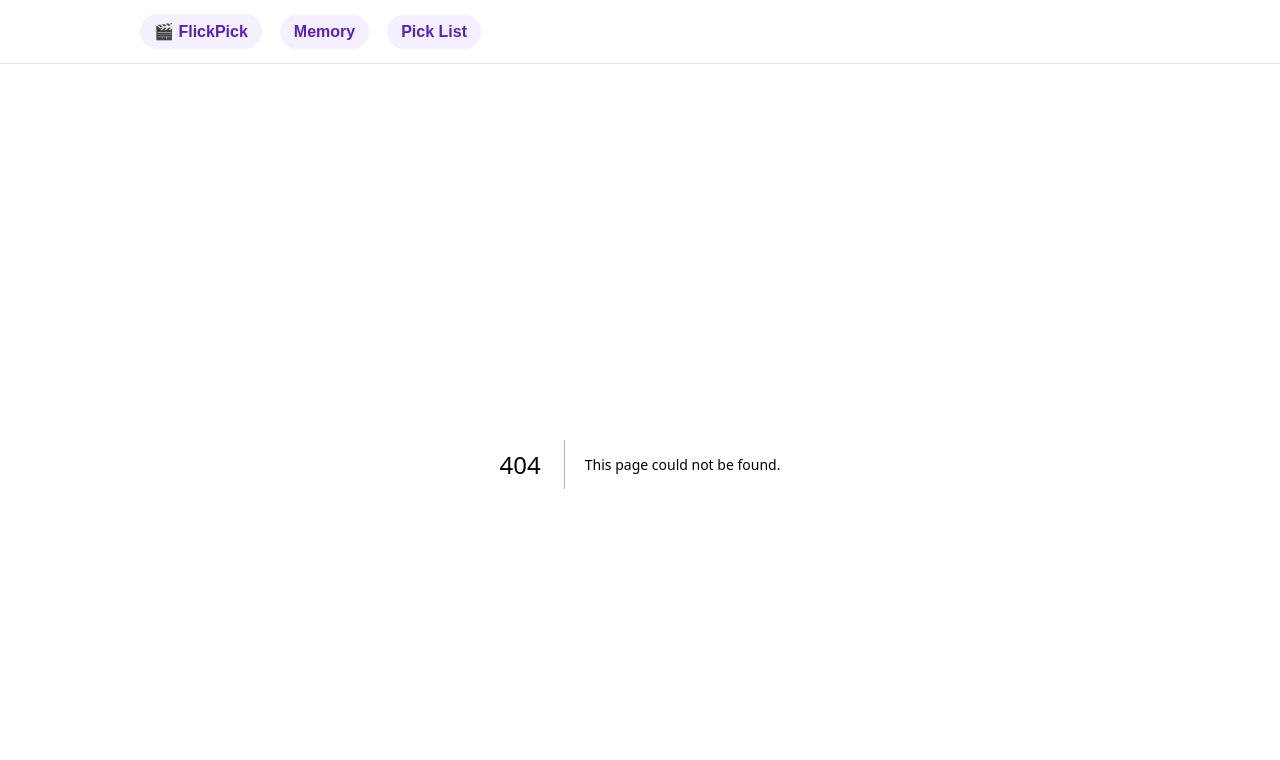
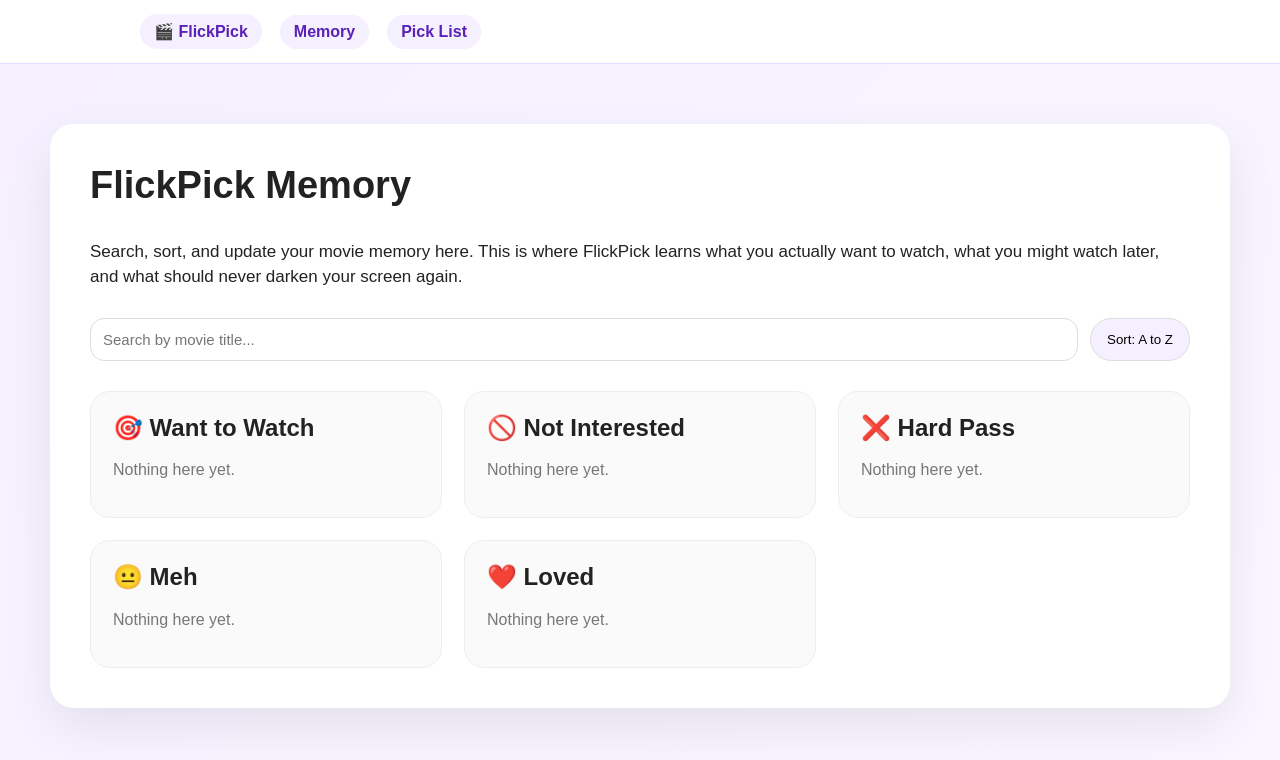
Before and after one commit to NatalieNigro/flickpick, a Next.js app: page /vault in a window 1280 px wide. Before the commit this address had no page. Shown: the top 760 px of the page. Built offline with nearby package versions, Linux system fonts and the light colour scheme.

Commit message:
Create page.js

```diff
--- /dev/null
+++ b/app/vault/page.js
@@ -0,0 +1,222 @@
+"use client";
+
+import { useEffect, useState } from "react";
+
+export default function MemoryPage() {
+  const [memory, setMemory] = useState([]);
+  const [searchTerm, setSearchTerm] = useState("");
+  const [sortAZ, setSortAZ] = useState(true);
+
+  const statuses = [
+    { key: "wantToWatch", label: "🎯 Want to Watch" },
+    { key: "notInterested", label: "🚫 Not Interested" },
+    { key: "hardPass", label: "❌ Hard Pass" },
+    { key: "meh", label: "😐 Meh" },
+    { key: "loved", label: "❤️ Loved" },
+  ];
+
+  useEffect(() => {
+    const savedMemory = localStorage.getItem("flickpickMemory");
+    const oldPreferences = localStorage.getItem("flickpickPreferences");
+
+    if (savedMemory) {
+      setMemory(JSON.parse(savedMemory));
+    }
+
+    if (!savedMemory && oldPreferences) {
+      const parsed = JSON.parse(oldPreferences);
+
+      const migratedMemory = [
+        ...(parsed.loved || []).map((movie) => ({ ...movie, status: "loved" })),
+        ...(parsed.hardPass || []).map((movie) => ({ ...movie, status: "hardPass" })),
+      ];
+
+      setMemory(migratedMemory);
+      localStorage.setItem("flickpickMemory", JSON.stringify(migratedMemory));
+    }
+  }, []);
+
+  function saveMemory(newMemory) {
+    setMemory(newMemory);
+    localStorage.setItem("flickpickMemory", JSON.stringify(newMemory));
+  }
+
+  function updateStatus(movie, newStatus) {
+    const isSameMovie = (m) => m.title === movie.title && m.year === movie.year;
+
+    const newMemory = memory.map((m) =>
+      isSameMovie(m) ? { ...m, status: newStatus } : m
+    );
+
+    saveMemory(newMemory);
+  }
+
+  function clearMovie(movie) {
+    const isSameMovie = (m) => m.title === movie.title && m.year === movie.year;
+
+    const newMemory = memory.filter((m) => !isSameMovie(m));
+
+    saveMemory(newMemory);
+  }
+
+  function getFilteredAndSortedMovies(statusKey) {
+    return memory
+      .filter((movie) => movie.status === statusKey)
+      .filter((movie) =>
+        movie.title.toLowerCase().includes(searchTerm.toLowerCase())
+      )
+      .sort((a, b) => {
+        if (sortAZ) {
+          return a.title.localeCompare(b.title);
+        }
+
+        return b.title.localeCompare(a.title);
+      });
+  }
+
+  function MovieMemoryCard({ movie }) {
+    return (
+      <div
+        style={{
+          padding: "16px",
+          borderRadius: "16px",
+          background: "white",
+          border: "1px solid #eee",
+          marginBottom: "12px",
+        }}
+      >
+        <div style={{ fontWeight: "700", marginBottom: "6px" }}>
+          {movie.title}
+        </div>
+
+        <div style={{ color: "#666", fontSize: "14px", marginBottom: "12px" }}>
+          {movie.year}
+        </div>
+
+        <select
+          value={movie.status}
+          onChange={(e) => updateStatus(movie, e.target.value)}
+          style={{
+            padding: "8px",
+            borderRadius: "10px",
+            border: "1px solid #ddd",
+            marginRight: "10px",
+          }}
+        >
+          {statuses.map((status) => (
+            <option key={status.key} value={status.key}>
+              {status.label}
+            </option>
+          ))}
+        </select>
+
+        <button onClick={() => clearMovie(movie)}>
+          Clear
+        </button>
+      </div>
+    );
+  }
+
+  return (
+    <main
+      style={{
+        minHeight: "100vh",
+        padding: "60px 24px",
+        background: "linear-gradient(135deg, #f5f0ff, #faf7ff)",
+        color: "#222",
+      }}
+    >
+      <section
+        style={{
+          maxWidth: "1100px",
+          margin: "0 auto",
+          background: "white",
+          borderRadius: "24px",
+          padding: "40px",
+          boxShadow: "0 20px 50px rgba(0,0,0,0.08)",
+        }}
+      >
+        <h1 style={{ fontSize: "38px", marginTop: 0 }}>FlickPick Memory</h1>
+
+        <p style={{ fontSize: "17px", lineHeight: "1.5", marginBottom: "28px" }}>
+          Search, sort, and update your movie memory here. This is where FlickPick
+          learns what you actually want to watch, what you might watch later, and what
+          should never darken your screen again.
+        </p>
+
+        <div
+          style={{
+            display: "flex",
+            gap: "12px",
+            flexWrap: "wrap",
+            marginBottom: "30px",
+          }}
+        >
+          <input
+            value={searchTerm}
+            onChange={(e) => setSearchTerm(e.target.value)}
+            placeholder="Search by movie title..."
+            style={{
+              flex: "1",
+              minWidth: "240px",
+              padding: "12px",
+              borderRadius: "14px",
+              border: "1px solid #ddd",
+              fontSize: "15px",
+            }}
+          />
+
+          <button
+            onClick={() => setSortAZ(!sortAZ)}
+            style={{
+              padding: "12px 16px",
+              borderRadius: "999px",
+              border: "1px solid #ddd",
+              background: "#f5f0ff",
+              cursor: "pointer",
+            }}
+          >
+            Sort: {sortAZ ? "A to Z" : "Z to A"}
+          </button>
+        </div>
+
+        <div
+          style={{
+            display: "grid",
+            gridTemplateColumns: "repeat(auto-fit, minmax(280px, 1fr))",
+            gap: "22px",
+          }}
+        >
+          {statuses.map((status) => {
+            const moviesForStatus = getFilteredAndSortedMovies(status.key);
+
+            return (
+              <div
+                key={status.key}
+                style={{
+                  padding: "22px",
+                  borderRadius: "20px",
+                  background: "#fafafa",
+                  border: "1px solid #eee",
+                }}
+              >
+                <h2 style={{ marginTop: 0 }}>{status.label}</h2>
+
+                {moviesForStatus.length === 0 ? (
+                  <p style={{ color: "#777" }}>Nothing here yet.</p>
+                ) : (
+                  moviesForStatus.map((movie, index) => (
+                    <MovieMemoryCard
+                      key={`${status.key}-${movie.title}-${movie.year}-${index}`}
+                      movie={movie}
+                    />
+                  ))
+                )}
+              </div>
+            );
+          })}
+        </div>
+      </section>
+    </main>
+  );
+}
```
